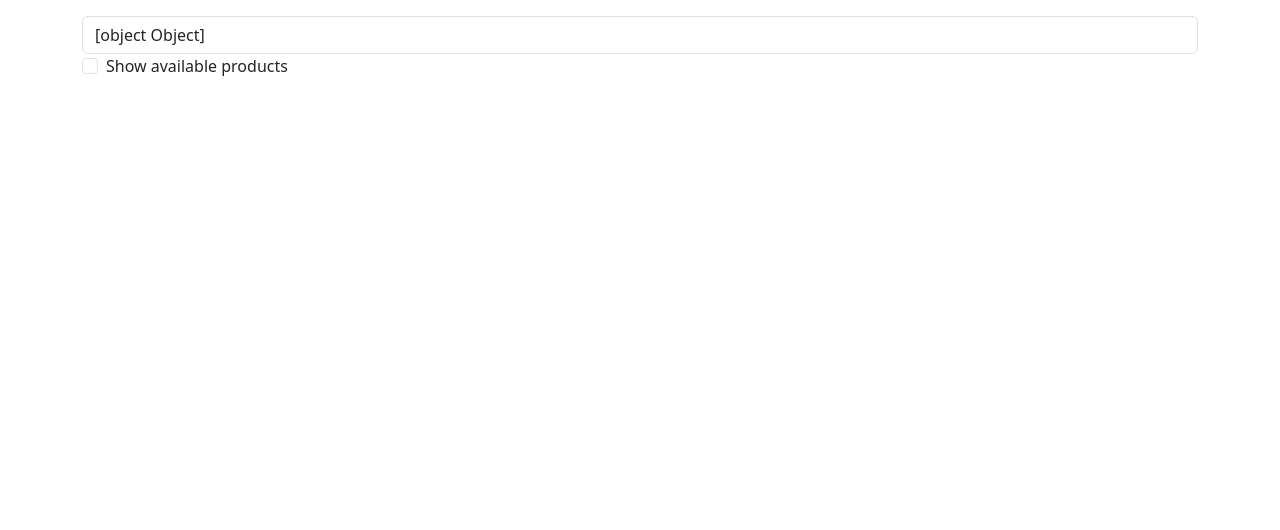
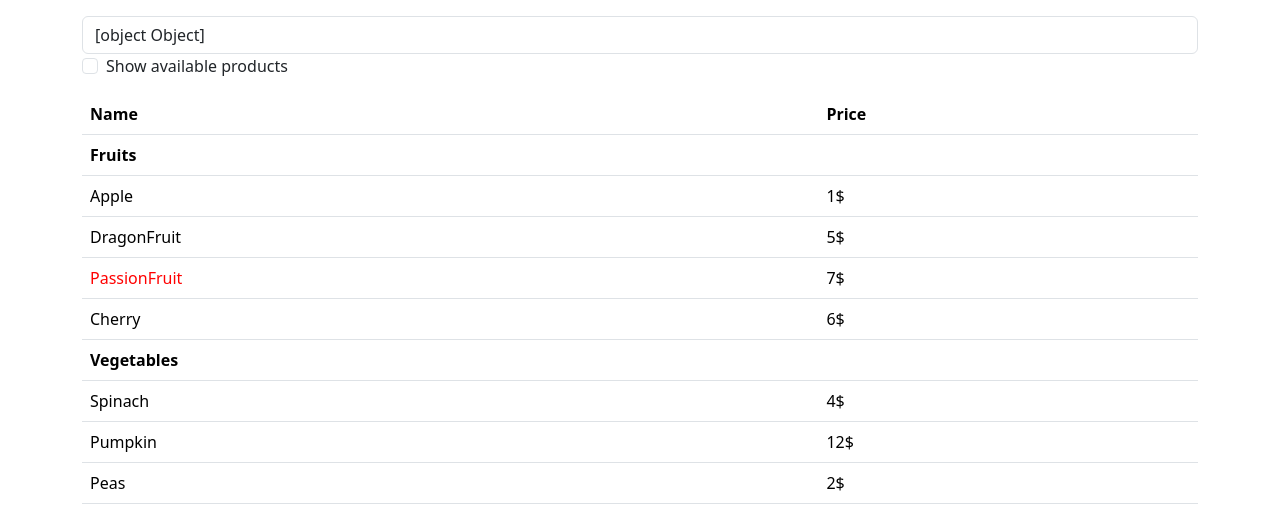
Before and after one commit to clementmarius/TutoReact, a React (Vite) app: page / in a window 1280 px wide. Shown: the top 530 px of the page. Built offline with nearby package versions, Linux system fonts and the light colour scheme.

Commit message:
start React

```diff
--- a/src/App.jsx
+++ b/src/App.jsx
@@ -1,11 +1,13 @@
 import React from "react";
 import { Checkbox } from "./components/forms/Checkbox";
 import { Input } from "./components/forms/Input";
+import { ProductCategoryRow } from "./components/products/ProductCategoryRow";
+import { ProductRow } from "./components/products/ProductRow";
 
 const PRODUCTS = [
   { category: "Fruits", price: "1$", stocked: true, name: "Apple" },
   { category: "Fruits", price: "5$", stocked: true, name: "DragonFruit" },
-  { category: "Fruits", price: "7$", stocked: true, name: "PassionFruit" },
+  { category: "Fruits", price: "7$", stocked: false, name: "PassionFruit" },
   { category: "Fruits", price: "6$", stocked: true, name: "Cherry" },
   { category: "Vegetables", price: "4$", stocked: true, name: "Spinach" },
   { category: "Vegetables", price: "12$", stocked: true, name: "Pumpkin" },
@@ -16,6 +18,7 @@ function App() {
   return (
     <div className="container my-3">
       <SearchBar />
+      <ProductTable products={PRODUCTS} />
     </div>
   );
 }
@@ -36,4 +39,32 @@ function SearchBar() {
   );
 }
 
+function ProductTable({ products }) {
+  const rows = [];
+
+  let lastCategory = null;
+
+  for (let product of products) {
+    if (product.category !== lastCategory) {
+      rows.push(<ProductCategoryRow key={product.category} name={product.category} />);
+    }
+    lastCategory = product.category
+    rows.push(<ProductRow product={product} key={product.name} />)
+  }
+
+  return (
+    <table className="table">
+      <thead>
+        <tr>
+          <th>Name</th>
+          <th>Price</th>
+        </tr>
+      </thead>
+      <tbody>
+        {rows}
+      </tbody>
+    </table>
+  );
+}
+
 export default App;
--- a/src/components/products/ProductRow.jsx
+++ b/src/components/products/ProductRow.jsx
@@ -1,5 +1,5 @@
 
-export function ProductRow({ products }) {
+export function ProductRow({ product }) {
   const style = product.stocked ? undefined : { color: "red" };
 
   return (
```
